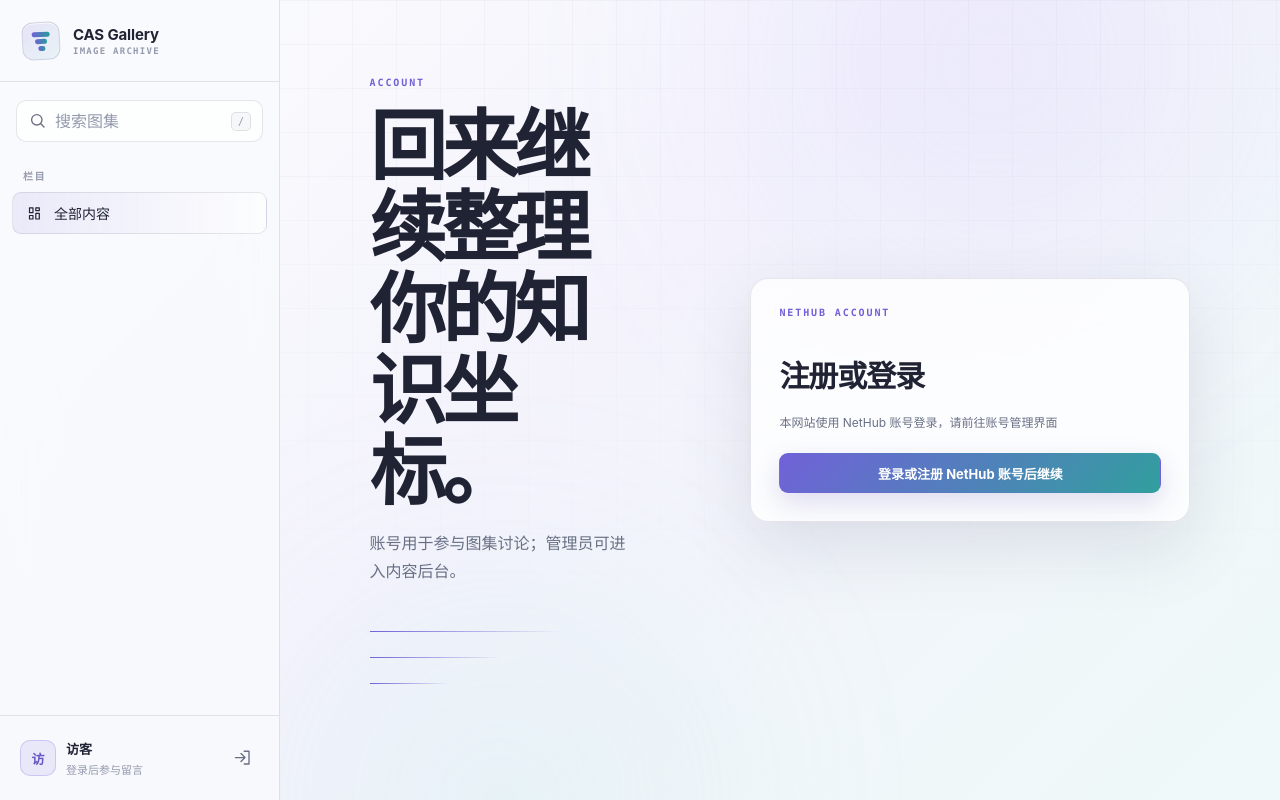
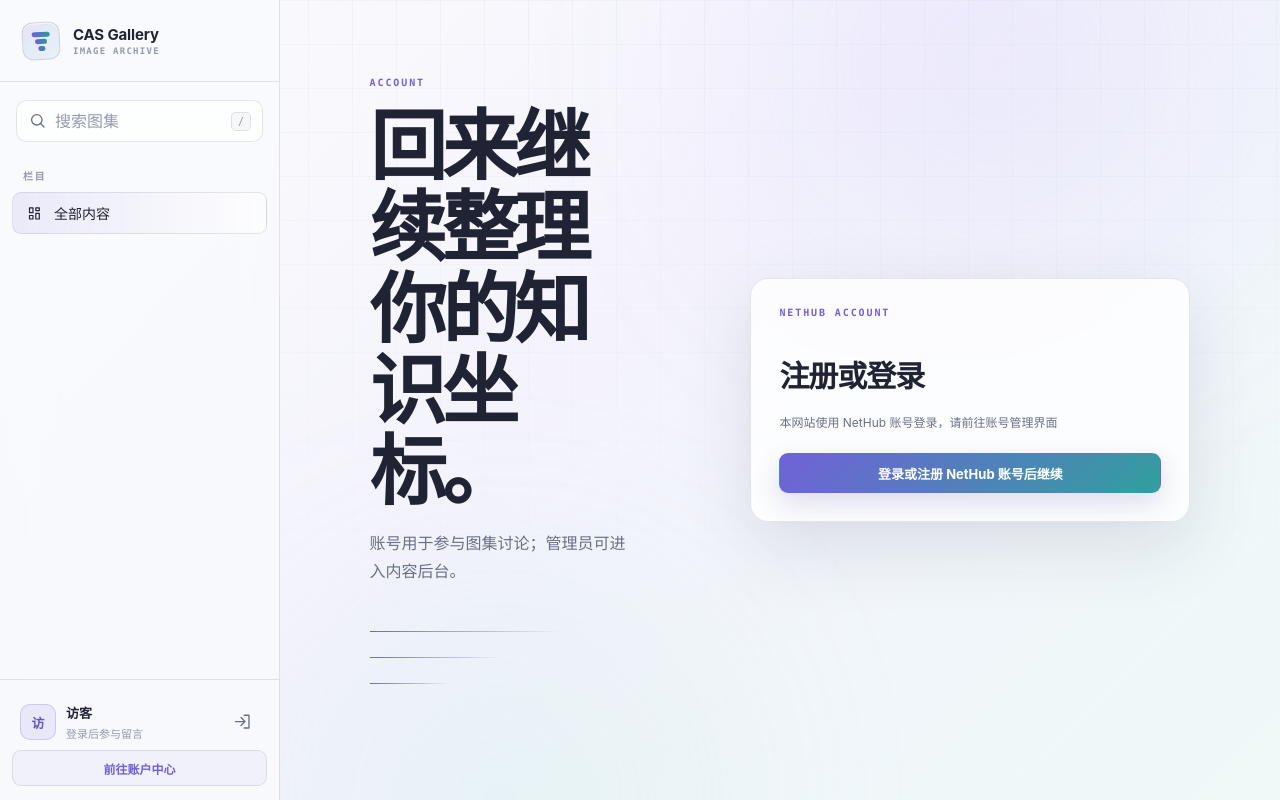
Before and after one commit to kuxiaowo/Codex-CAS-Web, a FastAPI app: page /login in a window 1280 px wide. Run offline with FastAPI, Linux system fonts and the light colour scheme; data that the repository does not hold is empty; parts of the project's set-up code (start-up, migrations or seed data) failed here and were passed over.

Commit message:
feat: add NetHub account center link

```diff
--- a/static/css/styles.css
+++ b/static/css/styles.css
@@ -183,6 +183,8 @@ svg { width: 1.2em; fill: none; stroke: currentColor; stroke-linecap: round; str
 .account-copy small { color: var(--quiet); font-size: 11px; }
 .account-action { width: 32px; height: 32px; display: grid; place-items: center; border-radius: 8px; color: var(--muted); }
 .account-action:hover { color: var(--text); background: rgba(67,71,101,.06); }
+.account-center-link { min-height: 36px; display: flex; align-items: center; justify-content: center; border: 1px solid var(--line); border-radius: 9px; color: var(--violet); background: rgba(113,97,216,.06); font-size: 12px; font-weight: 800; text-decoration: none; }
+.account-center-link:hover { border-color: rgba(113,97,216,.35); background: rgba(113,97,216,.12); }
 .mobile-menu, .sidebar-scrim { display: none; }
 
 .page { min-height: 100vh; margin-left: var(--sidebar-width); }
--- a/templates/base.html
+++ b/templates/base.html
@@ -69,6 +69,7 @@
           <svg aria-hidden="true" viewBox="0 0 24 24"><path d="M10 17l5-5-5-5M15 12H3M14 4h6v16h-6"/></svg>
         </a>
       </div>
+      <a class="account-center-link" href="https://auth.nethub.wiki/account">前往账户中心</a>
     </div>
   </aside>
   <div class="sidebar-scrim" data-sidebar-scrim></div>
```
Also changed, not shown: tests/test_app.py (+2 -0 lines).
